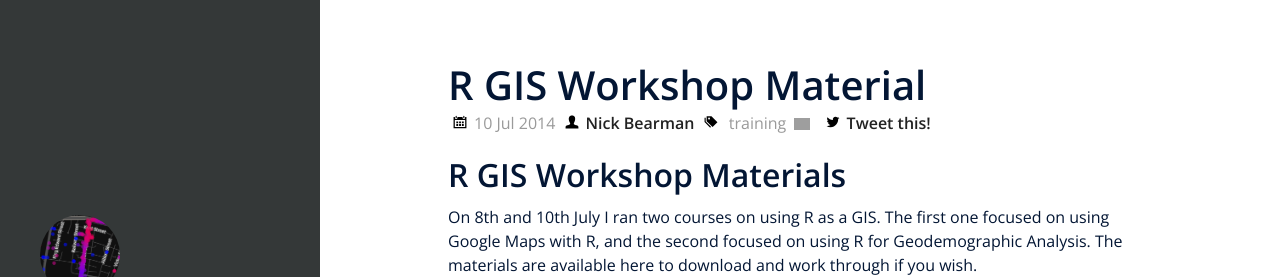
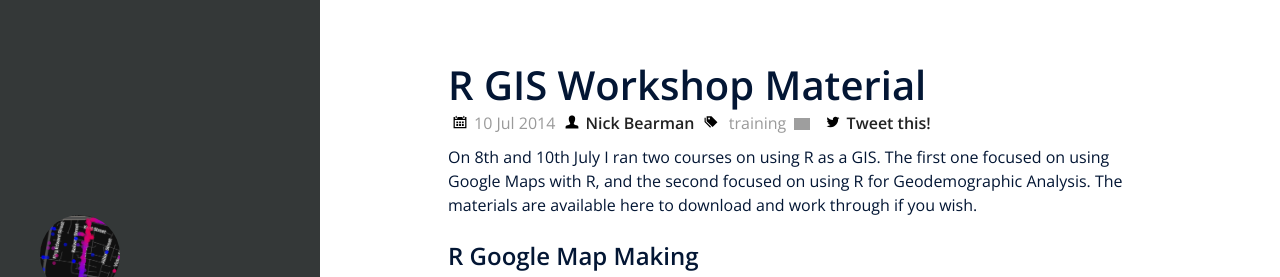
Before and after one commit to alexsingleton/geographicdatascience, a Jekyll site: the page built from _posts/2014-07-10-R-GIS-Workshop-Material.md, in a window 1280 px wide and 900 px high, cut to the strip 0-277 px from the top of the window. Built offline with Jekyll 4.4.1, drawn with Linux system fonts in a browser that asks for light colours; nearby versions of some CDN libraries; Markdown is read by kramdown in place of the engine named in the settings; comment, search, counter and statistics services are not loaded; grey boxes are pictures that could not be loaded.

Commit message:
title fix

```diff
--- a/_posts/2014-07-10-R-GIS-Workshop-Material.md
+++ b/_posts/2014-07-10-R-GIS-Workshop-Material.md
@@ -12,8 +12,6 @@ categories:
 
 - training
 ---
-
-##R GIS Workshop Materials
 
 
 On 8th and 10th July I ran two courses on using R as a GIS. The first one focused on using Google Maps with R, and the second focused on using R for Geodemographic Analysis. The materials are available here to download and work through if you wish.
```
